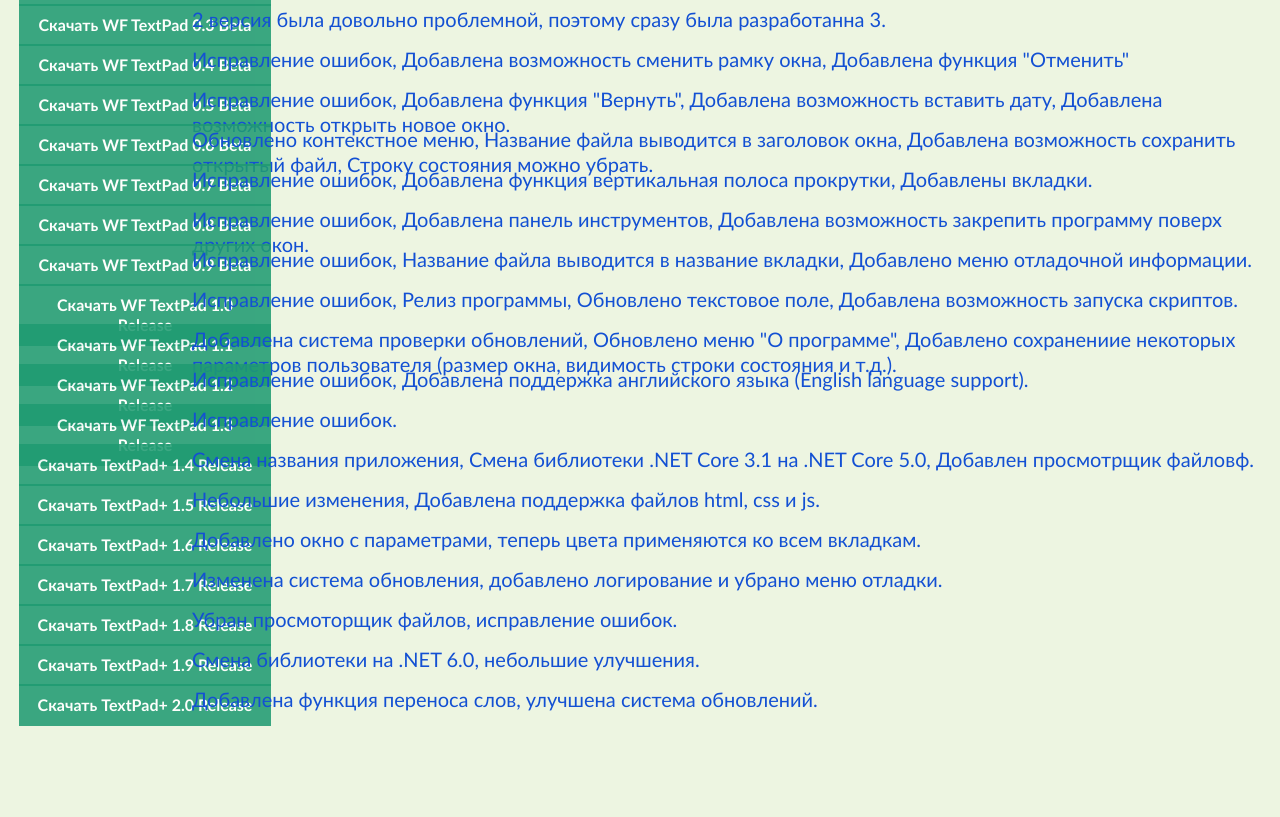
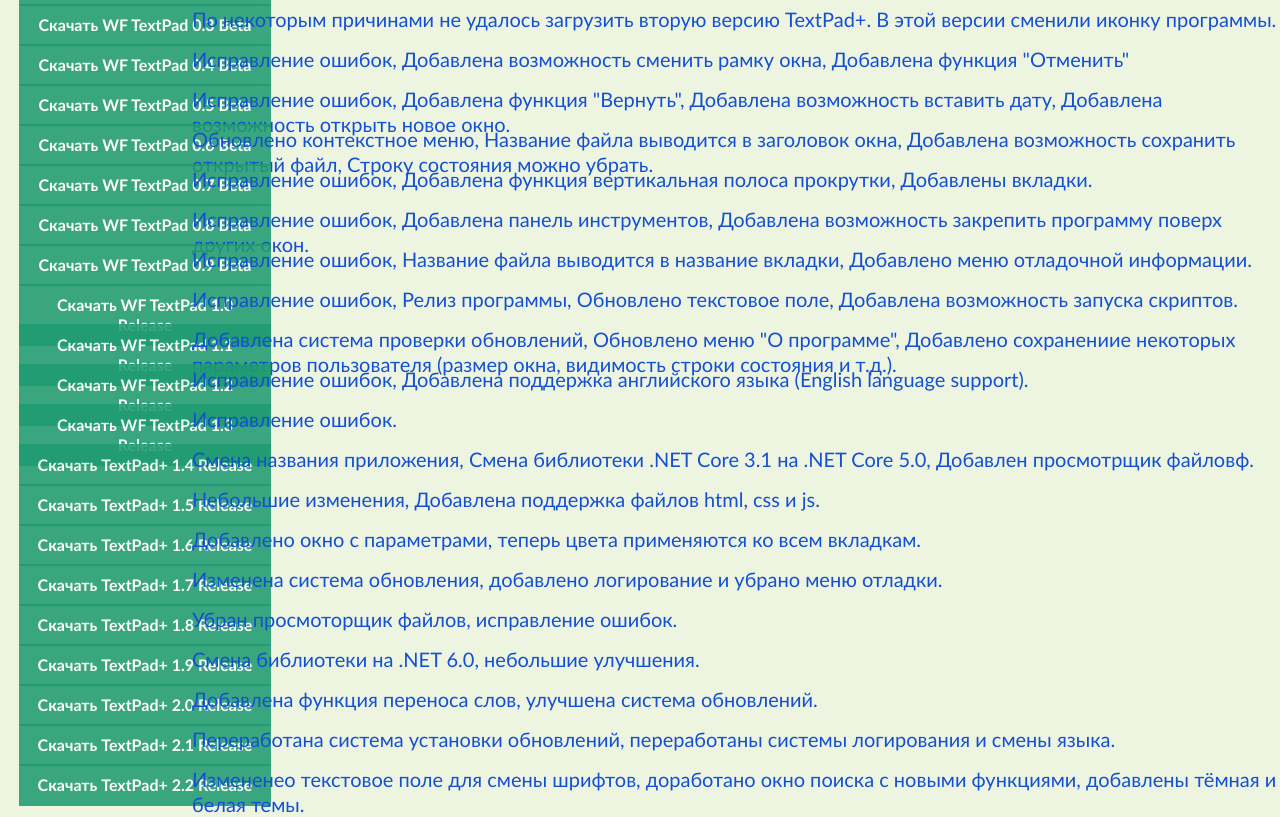
Before and after one commit to Mr-Nichosik/AboutTextPadPlus, a plain HTML site: page index.html in a window 1280 px wide. Shown: the part 201-1018 px from the top of the page. Before the commit the page ends 927 px from the top, so only its background shows below. Drawn offline with Linux system fonts and the light colour scheme.

Commit message:
Add files via upload

```diff
--- a/index.html
+++ b/index.html
@@ -14,13 +14,13 @@
     </header>
 
     <img id="ProgramLogo" src="res\TextPadLogo.png" height="60">
-    <div id="Description"><font face="Calibri">Ключевые особенности: наличие вкладок, возможна работа с несколькими файлами параллельно; английская локализация; дополнительные инструменты для запуска некоторых форматов файлов; маленький размер самой программы, но требуется установленна .Net библиотека Runtime</font></div>
+    <div id="Description"><font face="Calibri">Ключевые особенности: наличие вкладок, возможна работа с несколькими файлами параллельно; английская локализация; дополнительные инструменты для запуска некоторых форматов файлов; маленький размер самой программы, но требуется установленная библиотека .Net Runtime</font></div>
 
     <a id="tp01" href="res\Setup WF TextPad.exe" target="_blank" download=""><font face="Calibri"><strong>Скачать WF TextPad 0.1 Beta</strong></font></a><br>
     <div id="tp01about"><font face="Calibri">Первая пробная версия программы TextPad. Простейший текстовый редактор.</font></div>
 
     <a id="tp03" href="res\Setup WF TextPad 0.3.exe" target="_blank" download=""><font face="Calibri"><strong>Скачать WF TextPad 0.3 Beta</strong></font></a><br>
-    <div id="tp03about"><font face="Calibri">2 версия была довольно проблемной, поэтому сразу была разработанна 3.</font></div>
+    <div id="tp03about"><font face="Calibri">По некоторым причинами не удалось загрузить вторую версию TextPad+. В этой версии сменили иконку программы.</font></div>
 
     <a id="tp04" href="res\Setup WF TextPad 0.4.exe" target="_blank" download=""><font face="Calibri"><strong>Скачать WF TextPad 0.4 Beta</strong></font></a><br>
     <div id="tp04about"><font face="Calibri">Исправление ошибок, Добавлена возможность сменить рамку окна, Добавлена функция "Отменить"</font></div>
@@ -72,5 +72,11 @@
 
     <a id="tp20" href="res\Setup TextPad+ 2.0.exe" target="_blank" download=""><font face="Calibri"><strong>Скачать TextPad+ 2.0 Release</strong></font></a><br>
     <div id="tp20about"><font face="Calibri">Добавлена функция переноса слов, улучшена система обновлений.</font></div>
+
+    <a id="tp21" href="res\Setup TextPad+ 2.1.exe" target="_blank" download=""><font face="Calibri"><strong>Скачать TextPad+ 2.1 Release</strong></font></a><br>
+    <div id="tp21about"><font face="Calibri">Переработана система установки обновлений, переработаны системы логирования и смены языка.</font></div>
+
+    <a id="tp22" href="res\Setup TextPad+ 2.2.exe" target="_blank" download=""><font face="Calibri"><strong>Скачать TextPad+ 2.2 Release</strong></font></a><br>
+    <div id="tp22about"><font face="Calibri">Измененео текстовое поле для смены шрифтов, доработано окно поиска с новыми функциями, добавлены тёмная и белая темы.</font></div>
 </body>
 </html>
--- a/style.css
+++ b/style.css
@@ -484,3 +484,47 @@
     font-size: 20px;
         left: 15%;
 }
+
+#tp21{
+    background-color: #209b72f6;
+    color: #ffffff;
+    padding: 11px;
+    margin: 5px;
+    opacity: 0.9;
+    width: 230px;
+    text-align: center;
+
+    position: absolute;
+    top: 115%;
+    left: 14px;
+    text-decoration: none;
+}
+#tp21about{
+    color: #1350d3;
+    position: absolute;
+    top: 116%;
+    font-size: 20px;
+        left: 15%;
+}
+
+#tp22{
+    background-color: #209b72f6;
+    color: #ffffff;
+    padding: 11px;
+    margin: 5px;
+    opacity: 0.9;
+    width: 230px;
+    text-align: center;
+
+    position: absolute;
+    top: 120%;
+    left: 14px;
+    text-decoration: none;
+}
+#tp22about{
+    color: #1350d3;
+    position: absolute;
+    top: 121%;
+    font-size: 20px;
+        left: 15%;
+}
```
